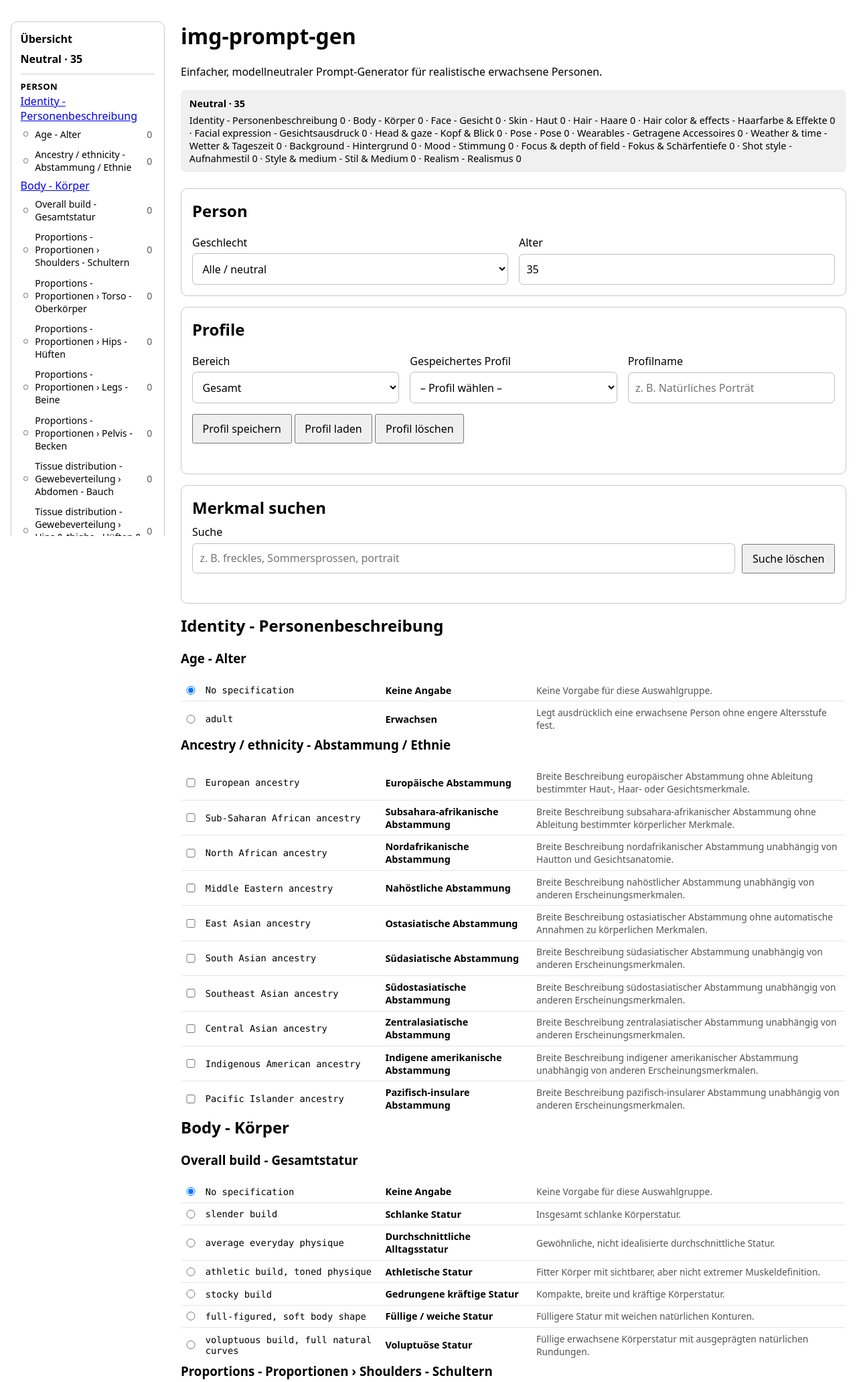
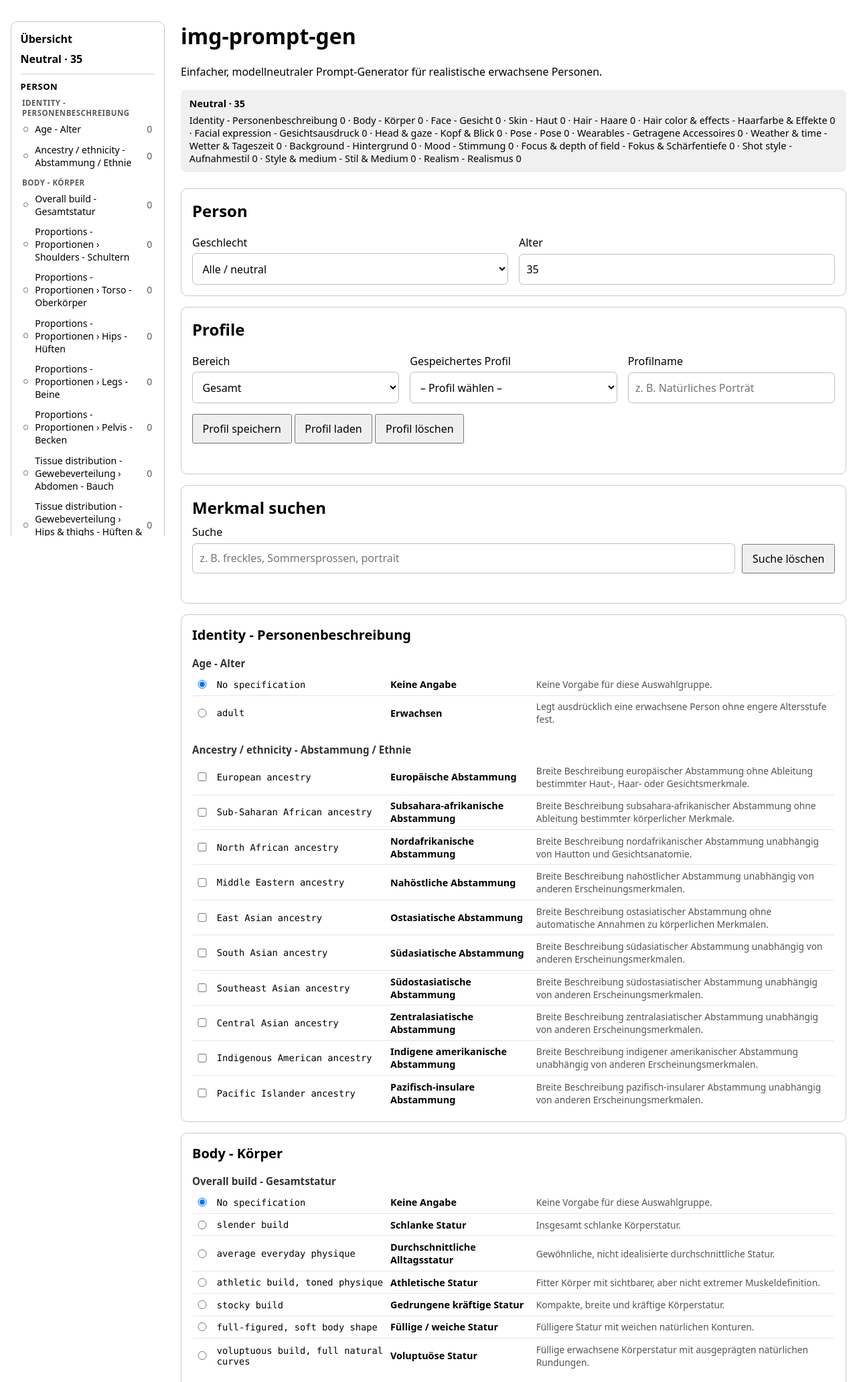
Before and after one commit to cbloecher/img-prompt-gen, a PHP site: page / in a window 1280 px wide. Shown: the top 2063 px of the page at 67% size. Run offline with PHP 8.4, Linux system fonts and the light colour scheme.

Commit message:
Rename taxonomy UI styles for v2

```diff
--- a/css/app.css
+++ b/css/app.css
@@ -5,8 +5,8 @@ body { margin: 0; }
 .app { width: 100%; margin: 2rem 0 4rem; min-width: 0; }
 header { margin-bottom: 1.5rem; }
 h1, h2, h3, p { margin-top: 0; }
-.panel, .category-block { border: 1px solid color-mix(in srgb, currentColor 22%, transparent); border-radius: .6rem; padding: 1rem; margin-bottom: 1rem; scroll-margin-top: 1rem; }
-.category-title { font-size: 1.25rem; margin-bottom: .75rem; }
+.panel, .taxonomy-root { border: 1px solid color-mix(in srgb, currentColor 22%, transparent); border-radius: .6rem; padding: 1rem; margin-bottom: 1rem; scroll-margin-top: 1rem; }
+.taxonomy-root-title { font-size: 1.25rem; margin-bottom: .75rem; }
 .person-grid { display: grid; grid-template-columns: repeat(auto-fit,minmax(180px,1fr)); gap: 1rem; }
 label { display: grid; gap: .35rem; }
 select, input, textarea, button { font: inherit; }
@@ -16,8 +16,8 @@ button { padding: .55rem .85rem; cursor: pointer; }
 .search-panel h2 { margin-bottom: .6rem; }
 .search-row { display: grid; grid-template-columns: minmax(0,1fr) auto; gap: .65rem; align-items: end; }
 .search-field { min-width: 0; }
-.subcategory { margin-top: 1.15rem; scroll-margin-top: 1rem; }
-.subcategory h3 { font-size: .95rem; margin-bottom: .35rem; opacity: .8; }
+.taxonomy-group { margin-top: 1.15rem; scroll-margin-top: 1rem; }
+.taxonomy-group h3 { font-size: .95rem; margin-bottom: .35rem; opacity: .8; }
 .traits { display: grid; }
 .trait { display: grid; grid-template-columns: 1.4rem minmax(180px, .9fr) minmax(150px, .75fr) minmax(260px, 1.6fr); gap: .65rem; align-items: center; padding: .42rem .25rem; border-top: 1px solid color-mix(in srgb, currentColor 10%, transparent); border-radius: .25rem; }
 .trait:first-child { border-top: 0; }
@@ -40,7 +40,7 @@ button { padding: .55rem .85rem; cursor: pointer; }
 .section-nav { display: grid; gap: .15rem; }
 .nav-main-group { margin-top: .8rem; padding-top: .65rem; border-top: 1px solid color-mix(in srgb, currentColor 16%, transparent); font-size: .82rem; font-weight: 800; letter-spacing: .04em; text-transform: uppercase; }
 .nav-main-group:first-child { margin-top: 0; padding-top: 0; border-top: 0; }
-.nav-category { color: inherit; text-decoration: none; margin-top: .4rem; padding-left: .15rem; font-size: .72rem; font-weight: 750; letter-spacing: .04em; text-transform: uppercase; opacity: .65; }
+.nav-root { color: inherit; text-decoration: none; margin-top: .4rem; padding-left: .15rem; font-size: .72rem; font-weight: 750; letter-spacing: .04em; text-transform: uppercase; opacity: .65; }
 .nav-link { color: inherit; text-decoration: none; display: grid; grid-template-columns: .75rem 1fr auto; align-items: center; gap: .35rem; padding: .28rem .25rem; border-radius: .3rem; font-size: .88rem; }
 .nav-link:hover { background: color-mix(in srgb, currentColor 8%, transparent); }
 .nav-dot { width: .48rem; height: .48rem; border-radius: 50%; border: 1px solid currentColor; opacity: .55; }
```
